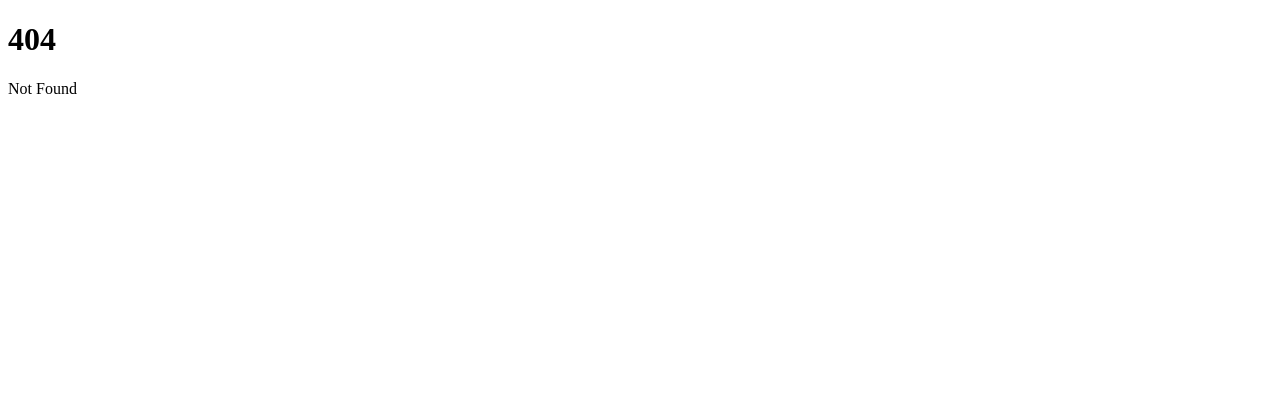
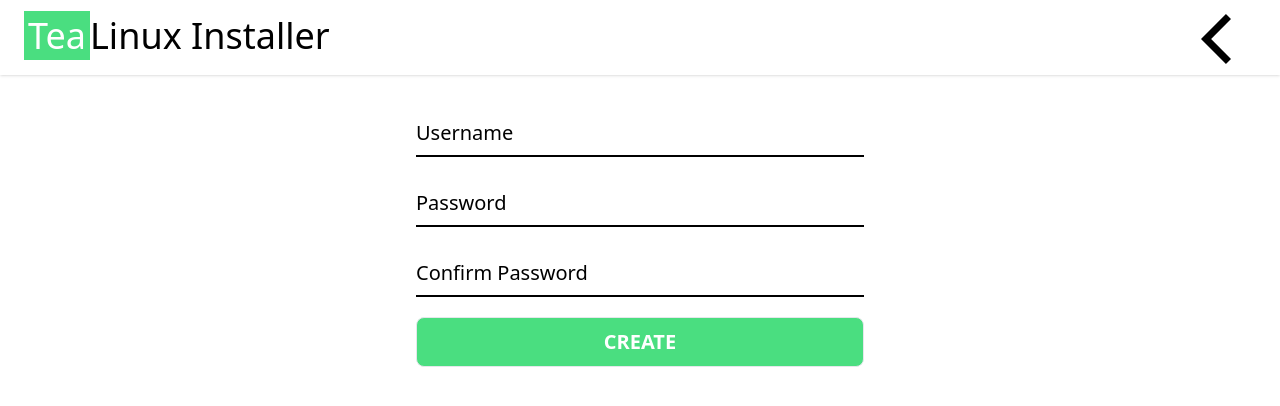
Before and after one commit to tealinuxos/tealinux-installer, a SvelteKit app: page /user in a window 1280 px wide. Before the commit this address had no page. Shown: the top 406 px of the page. Built offline with nearby package versions, Linux system fonts and the light colour scheme.

Commit message:
FE Create User & Styling Root Password

```diff
--- a/src/routes/+page.svelte
+++ b/src/routes/+page.svelte
@@ -79,8 +79,7 @@
       </div>
       <!-- ------------------------------------------------------------------------------------------------------------------------------------------------------------------------------------------------------------------------------ -->
       <div class="ml-14">
-        <!-- svelte-ignore a11y-invalid-attribute -->
-        <a href="#" class="block max-w-sm p-4 bg-white border border-gray-200 rounded-lg shadow hover:bg-gray-100 dark:bg-gray-800 dark:border-gray-700 dark:hover:bg-gray-700">
+        <a href="/user" class="block max-w-sm p-4 bg-white border border-gray-200 rounded-lg shadow hover:bg-gray-100 dark:bg-gray-800 dark:border-gray-700 dark:hover:bg-gray-700">
           <div class="flex items-center space-x-4">
             <img src="/icon/user.svg" alt="User Creation" class="h-14">
             <h5 class="mt-2 mb-2 text-2xl font-bold tracking-tight text-gray-900 dark:text-white">User Creation</h5>
--- a/src/routes/root/+page.svelte
+++ b/src/routes/root/+page.svelte
@@ -11,18 +11,16 @@
     </div>
 </nav>
 
-
-
-<form class="mt-5 max-w-sm mx-auto" action="/">
-    <div class="mb-5">
+<form class="mt-8 max-w-sm mx-auto" action="/">
+  <div class="relative z-0 w-full mb-5 group">
+    <input type="password" class="block py-2.5 px-0 w-full text-xl text-gray-900 bg-transparent border-0 border-b-2 border-black appearance-none dark:text-white dark:border-gray-600 dark:focus:border-blue-500 focus:outline-none focus:ring-0 focus:border-blue-600 peer" placeholder=" " required />
+    <!-- svelte-ignore a11y-label-has-associated-control -->
+    <label class="peer-focus:font-medium absolute text-xl text-black duration-500 transform -translate-y-6 scale-75 top-3 -z-10 origin-[0] peer-focus:start-0 rtl:peer-focus:translate-x-1/4 rtl:peer-focus:left-auto peer-focus:text-blue-600 peer-focus:dark:text-blue-500 peer-placeholder-shown:scale-100 peer-placeholder-shown:translate-y-0 peer-focus:scale-75 peer-focus:-translate-y-6">Password</label>
+  </div>
+  <div class="relative z-0 w-full mb-5 group">
+      <input type="password" class="block py-2.5 px-0 w-full text-xl text-gray-900 bg-transparent border-0 border-b-2 border-black appearance-none dark:text-white dark:border-gray-600 dark:focus:border-blue-500 focus:outline-none focus:ring-0 focus:border-blue-600 peer" placeholder=" " required />
       <!-- svelte-ignore a11y-label-has-associated-control -->
-      <label class="text-2xl">Root Password</label>
-      <input type="password" class="bg-gray-50 border border-gray-300 text-gray-900 text-sm rounded-lg focus:ring-blue-500 focus:border-blue-500 block w-full p-2.5 dark:bg-gray-700 dark:border-gray-600 dark:placeholder-gray-400 dark:text-white dark:focus:ring-blue-500 dark:focus:border-blue-500" required />
-    </div>
-    <div class="mb-7">
-        <!-- svelte-ignore a11y-label-has-associated-control -->
-        <label class="text-2xl">Confirm</label>
-        <input type="password" class="bg-gray-50 border border-gray-300 text-gray-900 text-sm rounded-lg focus:ring-blue-500 focus:border-blue-500 block w-full p-2.5 dark:bg-gray-700 dark:border-gray-600 dark:placeholder-gray-400 dark:text-white dark:focus:ring-blue-500 dark:focus:border-blue-500" required />
-    </div>
-    <button type="submit" class="bg-green-400 border text-xl font-bold text-white rounded-lg block w-full p-2.5">DONE</button>
+      <label class="peer-focus:font-medium absolute text-xl text-black duration-500 transform -translate-y-6 scale-75 top-3 -z-10 origin-[0] peer-focus:start-0 rtl:peer-focus:translate-x-1/4 rtl:peer-focus:left-auto peer-focus:text-blue-600 peer-focus:dark:text-blue-500 peer-placeholder-shown:scale-100 peer-placeholder-shown:translate-y-0 peer-focus:scale-75 peer-focus:-translate-y-6">Confirm Password</label>
+  </div>
+  <button type="submit" class="bg-green-400 border text-xl font-bold text-white rounded-lg block w-full p-2.5">DONE</button>
 </form>
--- /dev/null
+++ b/src/routes/user/+page.svelte
@@ -0,0 +1,33 @@
+<script>
+    import "../../app.css"
+</script>
+
+<nav class="font-sans flex flex-col text-center sm:flex-row sm:text-left sm:justify-between py-4 px-6 bg-white shadow sm:items-baseline w-full">
+    <div class="mb-2 sm:mb-0">
+      <a href="/" class="text-4xl"><span class="bg-green-400 px-1 text-white">Tea</span>Linux Installer</a>
+    </div>
+    <div>
+      <a href="/" class="ml-2"><img class="w-20 -mt-14 -mb-5" src="../icon/back.svg" alt="Back"></a>
+    </div>
+</nav>
+
+
+
+<form class="mt-8 max-w-md mx-auto" action="/">
+    <div class="relative z-0 w-full mb-5 group">
+        <input type="text" class="block py-2.5 px-0 w-full text-xl text-gray-900 bg-transparent border-0 border-b-2 border-black appearance-none dark:text-white dark:border-gray-600 dark:focus:border-blue-500 focus:outline-none focus:ring-0 focus:border-blue-600 peer" placeholder=" " required />
+        <!-- svelte-ignore a11y-label-has-associated-control -->
+        <label class="peer-focus:font-medium absolute text-xl text-black duration-500 transform -translate-y-6 scale-75 top-3 -z-10 origin-[0] peer-focus:start-0 rtl:peer-focus:translate-x-1/4 rtl:peer-focus:left-auto peer-focus:text-blue-600 peer-focus:dark:text-blue-500 peer-placeholder-shown:scale-100 peer-placeholder-shown:translate-y-0 peer-focus:scale-75 peer-focus:-translate-y-6">Username</label>
+    </div>
+    <div class="relative z-0 w-full mb-5 group">
+        <input type="password" class="block py-2.5 px-0 w-full text-xl text-gray-900 bg-transparent border-0 border-b-2 border-black appearance-none dark:text-white dark:border-gray-600 dark:focus:border-blue-500 focus:outline-none focus:ring-0 focus:border-blue-600 peer" placeholder=" " required />
+        <!-- svelte-ignore a11y-label-has-associated-control -->
+        <label class="peer-focus:font-medium absolute text-xl text-black duration-500 transform -translate-y-6 scale-75 top-3 -z-10 origin-[0] peer-focus:start-0 rtl:peer-focus:translate-x-1/4 rtl:peer-focus:left-auto peer-focus:text-blue-600 peer-focus:dark:text-blue-500 peer-placeholder-shown:scale-100 peer-placeholder-shown:translate-y-0 peer-focus:scale-75 peer-focus:-translate-y-6">Password</label>
+    </div>
+    <div class="relative z-0 w-full mb-5 group">
+        <input type="password" class="block py-2.5 px-0 w-full text-xl text-gray-900 bg-transparent border-0 border-b-2 border-black appearance-none dark:text-white dark:border-gray-600 dark:focus:border-blue-500 focus:outline-none focus:ring-0 focus:border-blue-600 peer" placeholder=" " required />
+        <!-- svelte-ignore a11y-label-has-associated-control -->
+        <label class="peer-focus:font-medium absolute text-xl text-black duration-500 transform -translate-y-6 scale-75 top-3 -z-10 origin-[0] peer-focus:start-0 rtl:peer-focus:translate-x-1/4 rtl:peer-focus:left-auto peer-focus:text-blue-600 peer-focus:dark:text-blue-500 peer-placeholder-shown:scale-100 peer-placeholder-shown:translate-y-0 peer-focus:scale-75 peer-focus:-translate-y-6">Confirm Password</label>
+    </div>
+    <button type="submit" class="bg-green-400 border text-xl font-bold text-white rounded-lg block w-full p-2.5">CREATE</button>
+</form>
```
Also changed, not shown: 1 other file (tests, documents, lock files or other folders).
